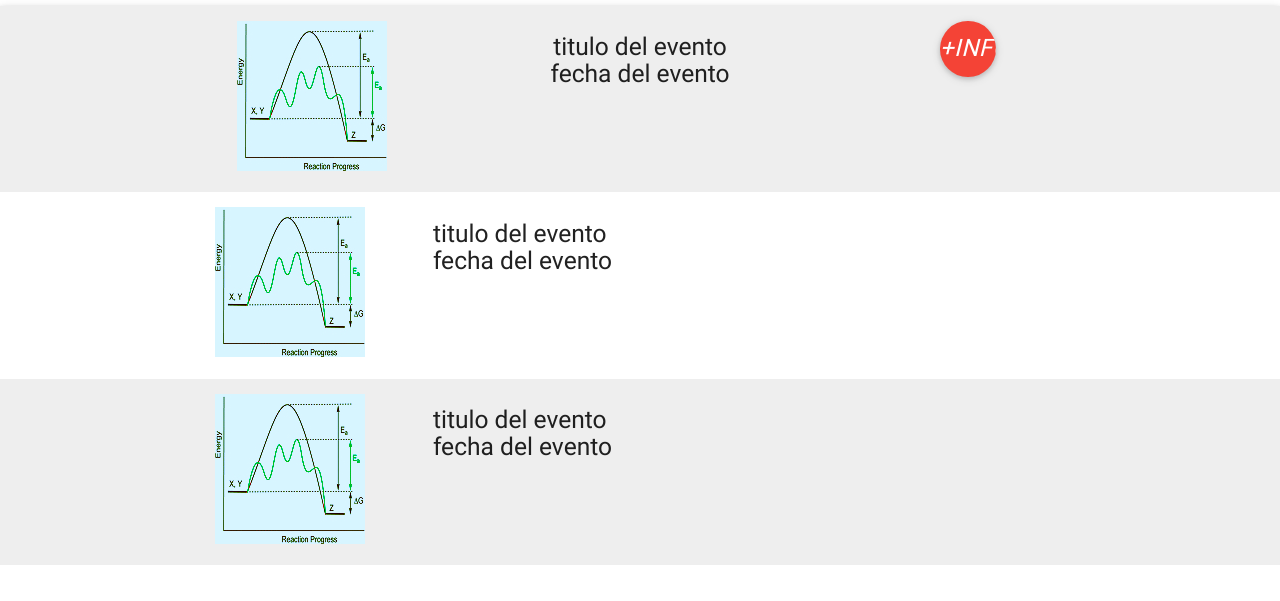
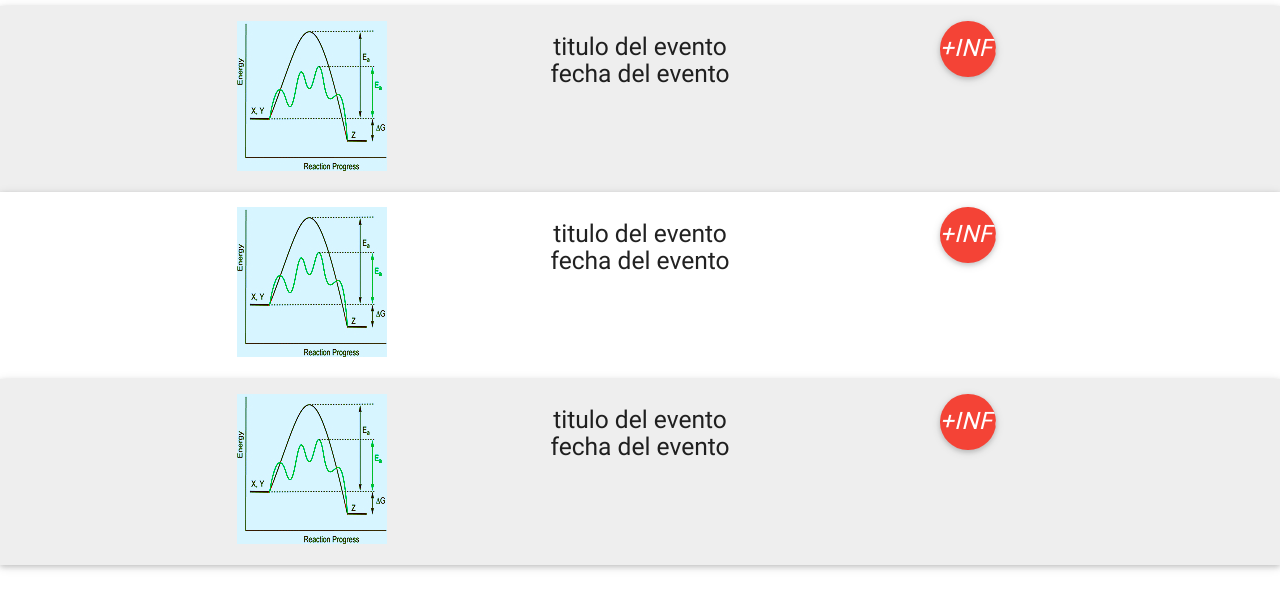
Before and after one commit to eventotal/eventotal.github.io, a plain HTML site: page hoy.html in a window 1280 px wide. Shown: the part 199-800 px from the top of the page. Drawn offline with nearby package versions, Linux system fonts and the light colour scheme.

Commit message:
modificado "hoy.html"

```diff
--- a/hoy.html
+++ b/hoy.html
@@ -35,8 +35,6 @@
 		</div>
 	</div>
 
-
-	<!-- contenido -->
 	<!-- contenido -->
 	<div class="section grey lighten-3 collapsible-header collapsible">
 		<div class="container" >
@@ -67,42 +65,64 @@
 		</div>
 	</div>
 	<!-- contenido -->
-	<div class="section white">
-		<div class="container">
-			<div class="row" style="margin-bottom: 0;">
-				<div class="col s12 m3 l3">
+	<div class="section white collapsible-header collapsible">
+		<div class="container" >
+		<ul class="collapsible z-depth-0 no-padding no-margin">
+		<li>
+			<div class="row collapsible-header" style="margin-bottom: 0;">
+				<div class="col s12 m3 l3 center">
 					<img class="responsive-img" src="example.jpg"></img>
 				</div>
-				<div class="col s12 m9 l9">
+				<div class="col s12 m6 l6 center">
 					<h5>
 						titulo del evento
 						<br>
 						fecha del evento
 					</h5>
 				</div>
+				<div class="col s12 m3 l3 center-btn">
+					  <a class="btn-floating btn-large waves-effect waves-light red center-btn ">
+						<i class="material-icons " >+info</i>
+					</a>
+				</div>
 			</div>
+			<div class="collapsible-body">
+			<p> hola jejeje<br></p>
+			</div>
+			</li>
+			</ul>
 		</div>
 	</div>
 	<!-- contenido -->
-	<div class="section grey lighten-3">
-		<div class="container">
-			<div class="row" style="margin-bottom: 0;">
-				<div class="col s12 m3 l3">
+	<div class="section grey lighten-3 collapsible-header collapsible">
+		<div class="container" >
+		<ul class="collapsible z-depth-0 no-padding no-margin">
+		<li>
+			<div class="row collapsible-header" style="margin-bottom: 0;">
+				<div class="col s12 m3 l3 center">
 					<img class="responsive-img" src="example.jpg"></img>
 				</div>
-				<div class="col s12 m9 l9">
+				<div class="col s12 m6 l6 center">
 					<h5>
 						titulo del evento
 						<br>
 						fecha del evento
 					</h5>
 				</div>
+				<div class="col s12 m3 l3 center-btn">
+					  <a class="btn-floating btn-large waves-effect waves-light red center-btn ">
+						<i class="material-icons " >+info</i>
+					</a>
+				</div>
 			</div>
+			<div class="collapsible-body">
+			<p> hola jejeje<br></p>
+			</div>
+			</li>
+			</ul>
 		</div>
 	</div>
 
-
-	</div>
   <script src="https://code.jquery.com/jquery-2.1.1.min.js"></script>
   <script src="js/materialize.js"></script>
   <script src="js/init.js"></script>
```
